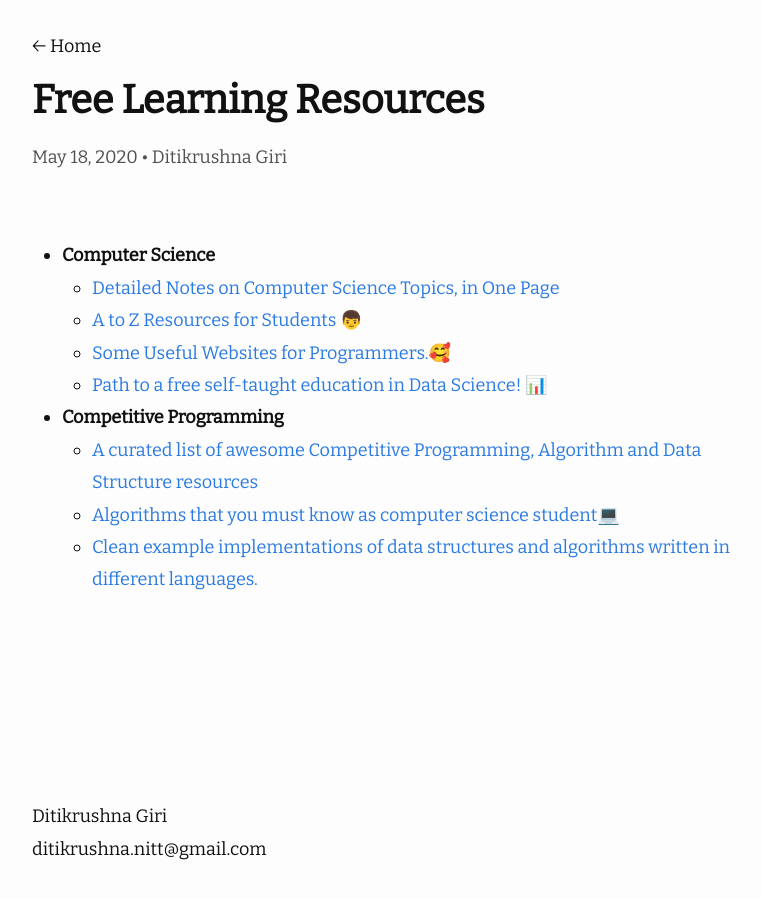
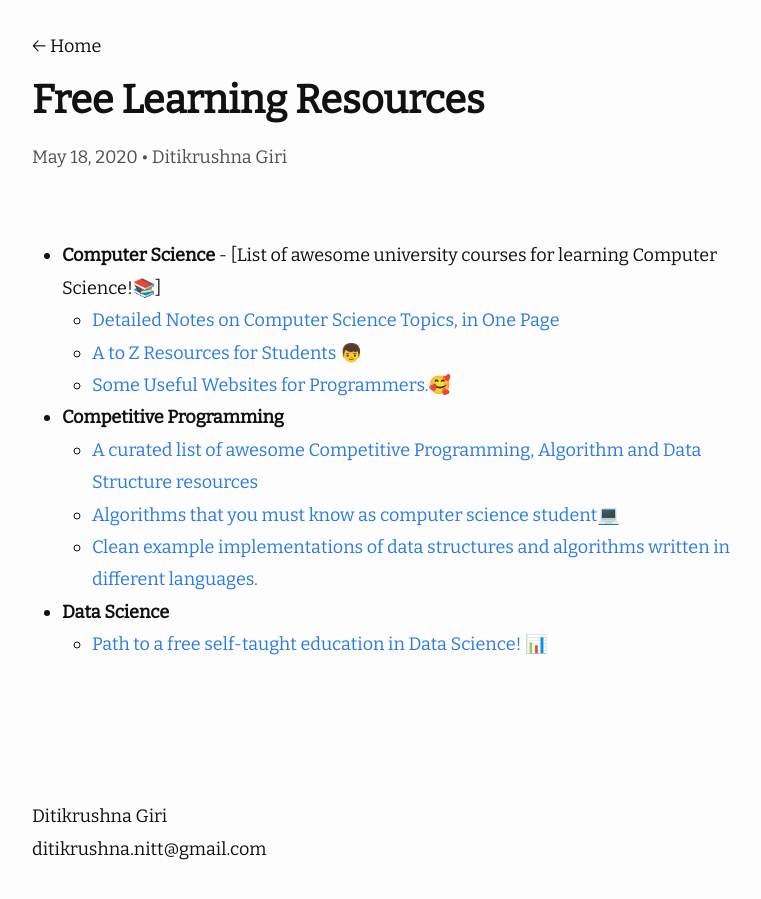
Before and after one commit to ditikrushna/eNotes, a Jekyll site: the page built from _posts/2020-05-18-Free learning resources.md, in a window 1280 px wide. Shown: the whole page, without its empty margins (238-999 px from the left). Built offline with Jekyll 4.4.1, drawn with Linux system fonts in a browser that asks for light colours; nearby versions of some CDN libraries.

Commit message:
Update 2020-05-18-Free learning resources.md

```diff
--- a/_posts/2020-05-18-Free learning resources.md
+++ b/_posts/2020-05-18-Free learning resources.md
@@ -6,12 +6,15 @@ author: "Ditikrushna Giri"
 ---
 
  - **Computer Science**
+ 	 - [List of awesome university courses for learning Computer Science!📚]
 	 - [Detailed Notes on Computer Science Topics, in One Page](https://github.com/darshanime/notes)
 	 - [ A to Z Resources for Students 👦](https://github.com/dipakkr/A-to-Z-Resources-for-Students)
 	 - [Some Useful Websites for Programmers.🥰](sdmg15/Best-websites-a-programmer-should-visit)
-	 - [Path to a free self-taught education in Data Science! 📊 ](https://github.com/ditikrushna/data-science)
 
 - **Competitive Programming**
 	 - [ A curated list of awesome Competitive Programming, Algorithm and Data Structure resources](https://github.com/ditikrushna/awesome-competitive-programming)
 	 - [Algorithms that you must know as computer science student💻 ](https://github.com/ditikrushna/cs-algorithms)
 	 - [Clean example implementations of data structures and algorithms written in different languages.](https://github.com/ditikrushna/al-go-rithms)
+
+- **Data Science**
+	- [Path to a free self-taught education in Data Science! 📊 ](https://github.com/ditikrushna/data-science)
```
